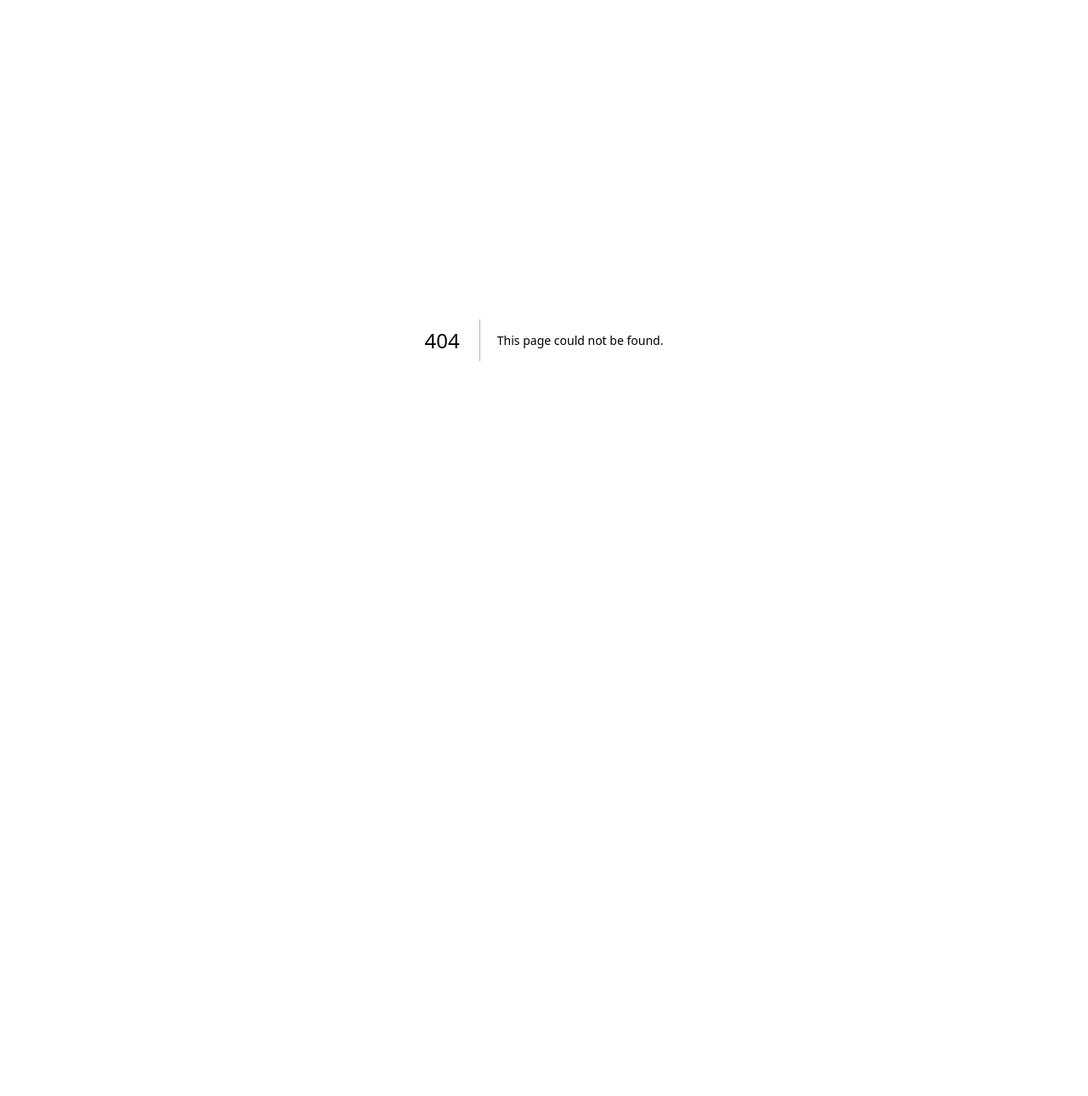
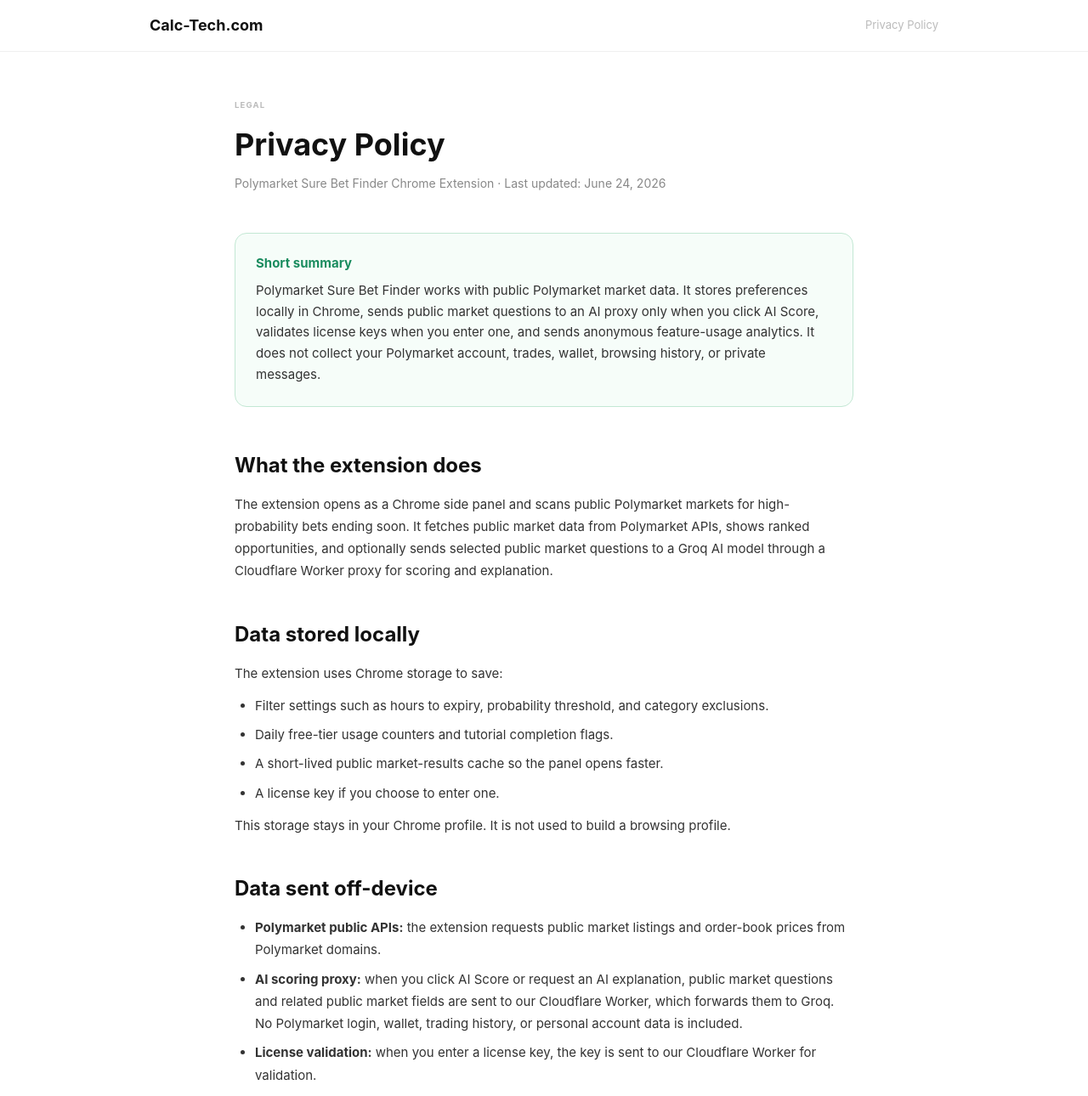
Before and after one commit to yanivbarlev/calc-tech, a Next.js app: page /extensions/sure-bet-finder/privacy in a window 1280 px wide. Before the commit this address had no page. Shown: the top 1290 px of the page at 85% size. Before the commit the page ends 800 px from the top, so only its background shows below. Built offline with nearby package versions, Linux system fonts and the light colour scheme.

Commit message:
Add Sure Bet Finder privacy policy
Chrome Web Store submission needs a live privacy policy URL. Add a current hosted policy that reflects storage, Polymarket API access, AI scoring through the worker, license validation, analytics, and payment providers.

```diff
--- /dev/null
+++ b/app/extensions/sure-bet-finder/privacy/layout.tsx
@@ -0,0 +1,26 @@
+import type { Metadata } from "next";
+
+export const metadata: Metadata = {
+  title: "Privacy Policy - Polymarket Sure Bet Finder Chrome Extension",
+  description:
+    "Privacy policy for the Polymarket Sure Bet Finder Chrome extension, including storage, Polymarket API access, AI scoring, license validation, and analytics.",
+  alternates: {
+    canonical: "https://calc-tech.com/extensions/sure-bet-finder/privacy",
+  },
+  openGraph: {
+    title: "Privacy Policy - Polymarket Sure Bet Finder",
+    description:
+      "How Polymarket Sure Bet Finder handles public market data, local preferences, AI scoring requests, and license validation.",
+    url: "https://calc-tech.com/extensions/sure-bet-finder/privacy",
+    siteName: "Calc-Tech",
+    type: "website",
+  },
+};
+
+export default function SureBetFinderPrivacyLayout({
+  children,
+}: {
+  children: React.ReactNode;
+}) {
+  return <>{children}</>;
+}
--- /dev/null
+++ b/app/extensions/sure-bet-finder/privacy/page.tsx
@@ -0,0 +1,156 @@
+import Link from "next/link";
+
+export default function SureBetFinderPrivacyPage() {
+  return (
+    <div className="min-h-screen bg-white">
+      <header
+        className="bg-white sticky top-0 z-50"
+        style={{ borderBottom: "1px solid #efefef" }}
+      >
+        <div
+          className="mx-auto px-4 py-4 flex items-center justify-between"
+          style={{ maxWidth: 960 }}
+        >
+          <Link href="/" className="font-bold text-lg" style={{ color: "#111" }}>
+            Calc-Tech.com
+          </Link>
+          <span style={{ fontSize: 13, color: "#bbb" }}>Privacy Policy</span>
+        </div>
+      </header>
+
+      <main className="mx-auto px-4 py-14" style={{ maxWidth: 760 }}>
+        <div className="mb-12">
+          <p
+            style={{
+              fontSize: "9.5px",
+              fontWeight: 700,
+              letterSpacing: ".12em",
+              textTransform: "uppercase",
+              color: "#bbb",
+              marginBottom: 12,
+            }}
+          >
+            Legal
+          </p>
+          <h1 className="font-bold" style={{ fontSize: 36, color: "#111", marginBottom: 8 }}>
+            Privacy Policy
+          </h1>
+          <p style={{ color: "#888", fontSize: 14 }}>
+            Polymarket Sure Bet Finder Chrome Extension · Last updated: June 24, 2026
+          </p>
+        </div>
+
+        <section
+          className="mb-12 rounded-xl p-6"
+          style={{ background: "#f6fdf9", border: "1px solid #c3e8d4" }}
+        >
+          <p className="font-bold mb-2" style={{ color: "#1a8c5f", fontSize: 15 }}>
+            Short summary
+          </p>
+          <p style={{ color: "#333", fontSize: 15, lineHeight: 1.65 }}>
+            Polymarket Sure Bet Finder works with public Polymarket market data. It stores
+            preferences locally in Chrome, sends public market questions to an AI proxy only when
+            you click AI Score, validates license keys when you enter one, and sends anonymous
+            feature-usage analytics. It does not collect your Polymarket account, trades, wallet,
+            browsing history, or private messages.
+          </p>
+        </section>
+
+        <div className="space-y-10" style={{ color: "#333", fontSize: 15, lineHeight: 1.75 }}>
+          <section>
+            <h2 className="font-bold mb-3" style={{ fontSize: 24, color: "#111" }}>
+              What the extension does
+            </h2>
+            <p>
+              The extension opens as a Chrome side panel and scans public Polymarket markets for
+              high-probability bets ending soon. It fetches public market data from Polymarket APIs,
+              shows ranked opportunities, and optionally sends selected public market questions to
+              a Groq AI model through a Cloudflare Worker proxy for scoring and explanation.
+            </p>
+          </section>
+
+          <section>
+            <h2 className="font-bold mb-3" style={{ fontSize: 24, color: "#111" }}>
+              Data stored locally
+            </h2>
+            <p>The extension uses Chrome storage to save:</p>
+            <ul className="list-disc pl-6 mt-3 space-y-2">
+              <li>Filter settings such as hours to expiry, probability threshold, and category exclusions.</li>
+              <li>Daily free-tier usage counters and tutorial completion flags.</li>
+              <li>A short-lived public market-results cache so the panel opens faster.</li>
+              <li>A license key if you choose to enter one.</li>
+            </ul>
+            <p className="mt-3">
+              This storage stays in your Chrome profile. It is not used to build a browsing profile.
+            </p>
+          </section>
+
+          <section>
+            <h2 className="font-bold mb-3" style={{ fontSize: 24, color: "#111" }}>
+              Data sent off-device
+            </h2>
+            <ul className="list-disc pl-6 space-y-2">
+              <li>
+                <strong>Polymarket public APIs:</strong> the extension requests public market listings
+                and order-book prices from Polymarket domains.
+              </li>
+              <li>
+                <strong>AI scoring proxy:</strong> when you click AI Score or request an AI explanation,
+                public market questions and related public market fields are sent to our Cloudflare
+                Worker, which forwards them to Groq. No Polymarket login, wallet, trading history, or
+                personal account data is included.
+              </li>
+              <li>
+                <strong>License validation:</strong> when you enter a license key, the key is sent to
+                our Cloudflare Worker for validation.
+              </li>
+              <li>
+                <strong>Anonymous analytics:</strong> feature-usage events are sent to Google Analytics
+                4. These events help us understand usage and fix problems. They do not include market
+                content, license keys, personal account data, or browsing history.
+              </li>
+            </ul>
+          </section>
+
+          <section>
+            <h2 className="font-bold mb-3" style={{ fontSize: 24, color: "#111" }}>
+              Website access
+            </h2>
+            <p>
+              The content script runs on Polymarket pages only to inject an Open button and a
+              first-run tutorial. It does not read your account, wallet, portfolio, private data, or
+              trading history. The welcome and thank-you page content scripts only relay button
+              clicks so the extension can open the side panel.
+            </p>
+          </section>
+
+          <section>
+            <h2 className="font-bold mb-3" style={{ fontSize: 24, color: "#111" }}>
+              Third-party services
+            </h2>
+            <ul className="list-disc pl-6 space-y-2">
+              <li>Polymarket APIs for public market data.</li>
+              <li>Groq for AI scoring and explanations.</li>
+              <li>Cloudflare Workers for API-key protection, license validation, and proxy routing.</li>
+              <li>Google Analytics 4 for anonymous feature-usage analytics.</li>
+              <li>LemonSqueezy or Gumroad for payment and license-key purchase flows.</li>
+            </ul>
+          </section>
+
+          <section>
+            <h2 className="font-bold mb-3" style={{ fontSize: 24, color: "#111" }}>
+              Contact
+            </h2>
+            <p>
+              For privacy questions, contact Calc-Tech through the{" "}
+              <Link href="/contact" className="underline" style={{ color: "#1a8c5f" }}>
+                contact page
+              </Link>
+              .
+            </p>
+          </section>
+        </div>
+      </main>
+    </div>
+  );
+}
```
